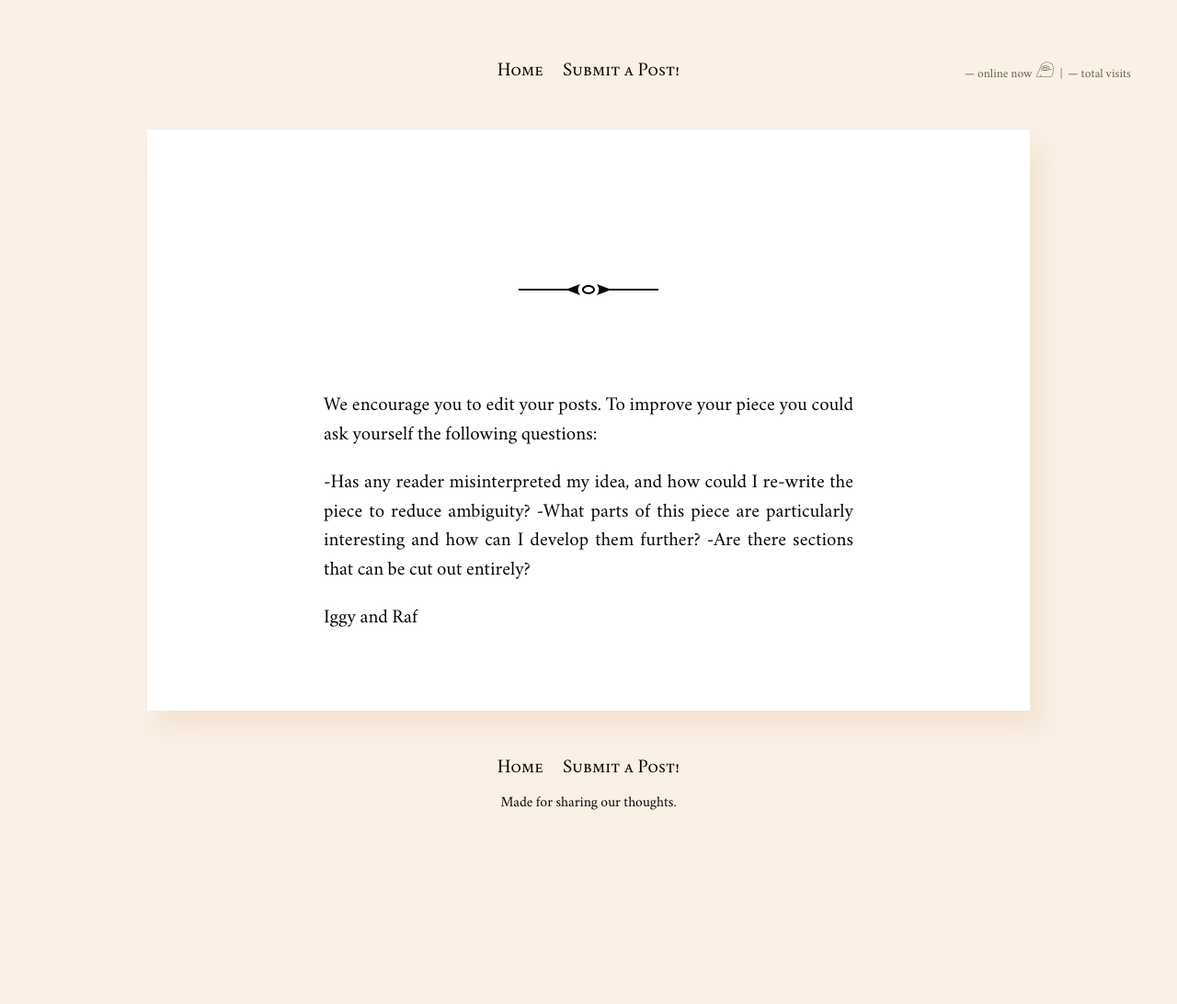
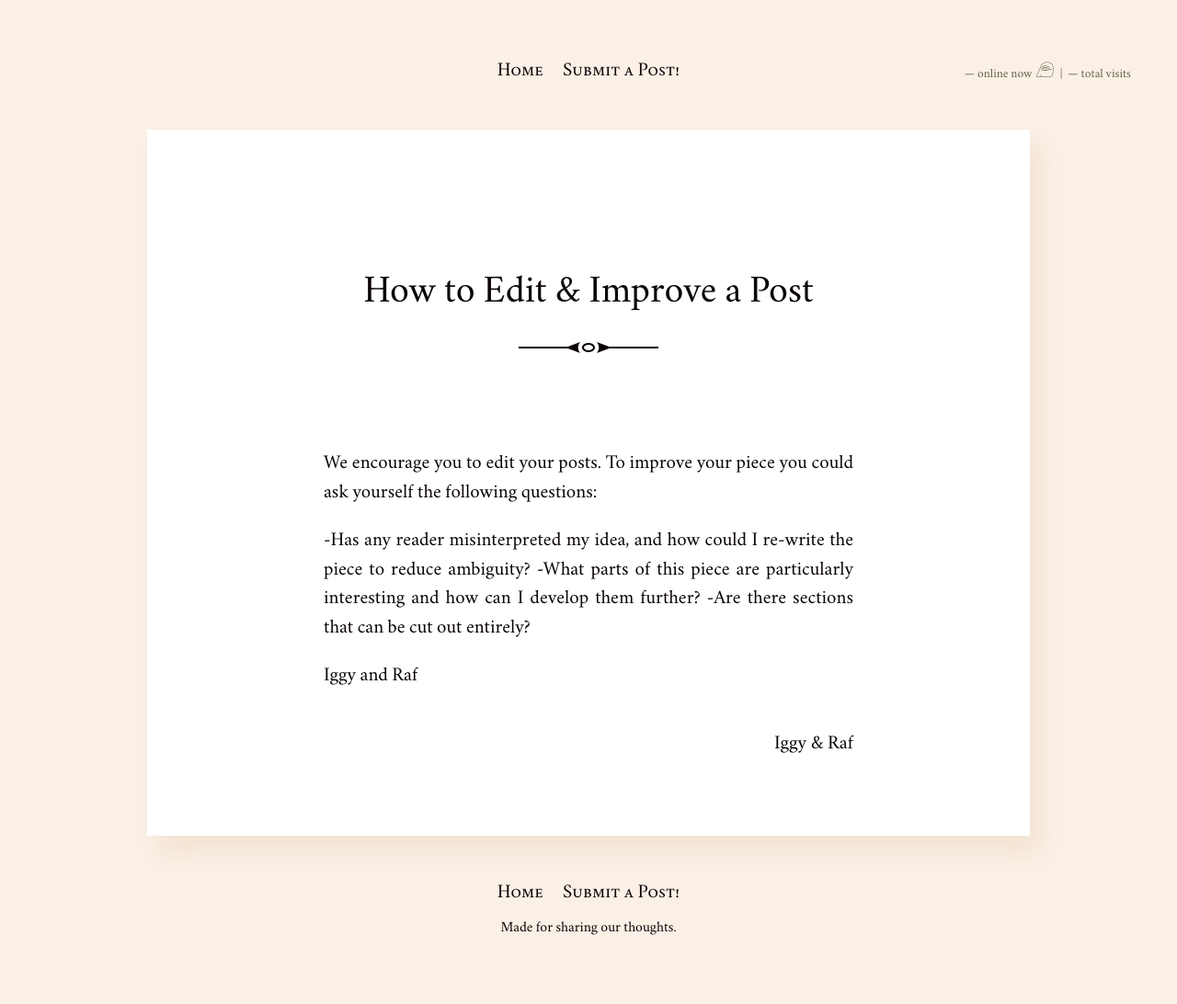
Before and after one commit to batterypointwriting/batterypointwriting.github.io, a Jekyll site: the page built from edit-your-post.md, in a window 1280 px wide. Shown: the whole page at 92% size. Built offline with Jekyll 4.4.1, drawn with Linux system fonts in a browser that asks for light colours; our own code applies the rules of GitHub Pages for plain Markdown files; before the commit the page ends 955 px from its top, so only the background shows below that.

Commit message:
Update edit-your-post.md

```diff
--- a/edit-your-post.md
+++ b/edit-your-post.md
@@ -1,3 +1,8 @@
+---
+layout: post
+author: "Iggy & Raf"
+title: How to Edit & Improve a Post
+---
 We encourage you to edit your posts. To improve your piece you could ask yourself the following questions:
 
 -Has any reader misinterpreted my idea, and how could I re-write the piece to reduce ambiguity?
```
